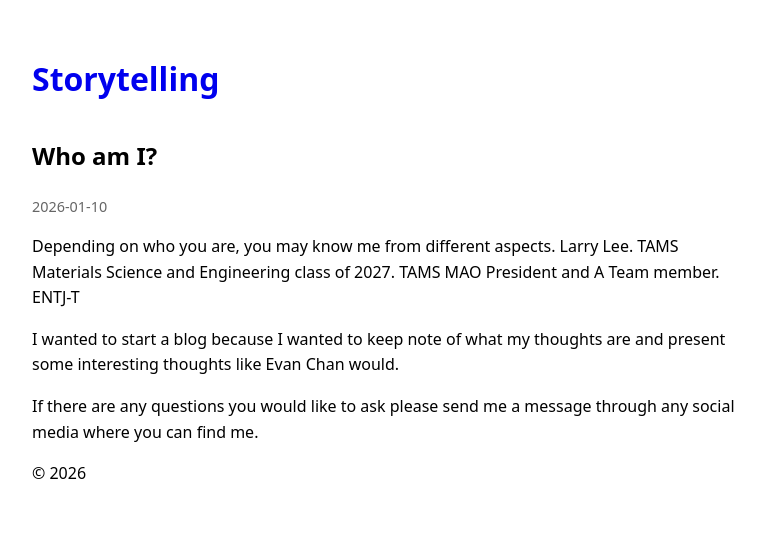
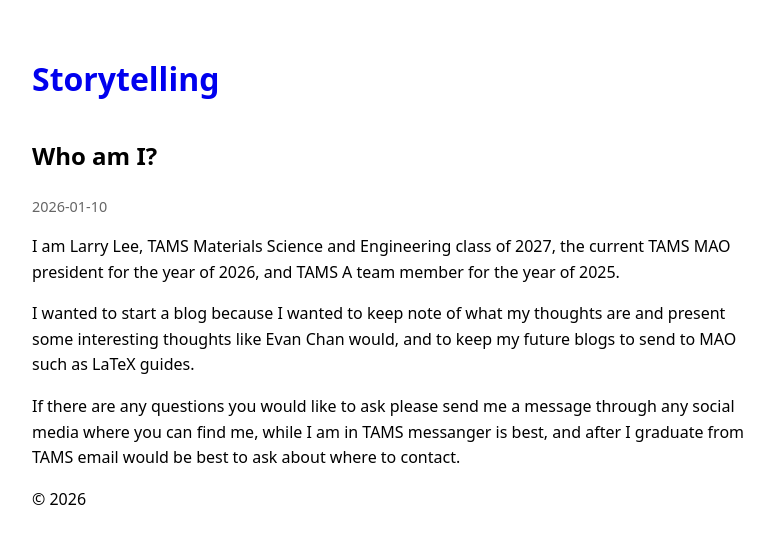
Before and after one commit to Lawraence/Lawraence.github.io, a Jekyll site: the page built from _posts/2026-01-10-who-I-am.md, in a window 1280 px wide. Shown: the top 544 px of the page, without its empty margins (248-1022 px from the left). Built offline with Jekyll 4.4.1, drawn with Linux system fonts in a browser that asks for light colours.

Commit message:
Editted a blog

```diff
--- a/_posts/2026-01-10-who-I-am.md
+++ b/_posts/2026-01-10-who-I-am.md
@@ -4,8 +4,8 @@ title: "Who am I?"
 date: 2026-01-10
 ---
 
-Depending on who you are, you may know me from different aspects. Larry Lee. TAMS Materials Science and Engineering class of 2027. TAMS MAO President and A Team member. ENTJ-T
+I am Larry Lee, TAMS Materials Science and Engineering class of 2027, the current TAMS MAO president for the year of 2026, and TAMS A team member for the year of 2025.
 
-I wanted to start a blog because I wanted to keep note of what my thoughts are and present some interesting thoughts like Evan Chan would.
+I wanted to start a blog because I wanted to keep note of what my thoughts are and present some interesting thoughts like Evan Chan would, and to keep my future blogs to send to MAO such as LaTeX guides.
 
-If there are any questions you would like to ask please send me a message through any social media where you can find me.
+If there are any questions you would like to ask please send me a message through any social media where you can find me, while I am in TAMS messanger is best, and after I graduate from TAMS email would be best to ask about where to contact.
```
